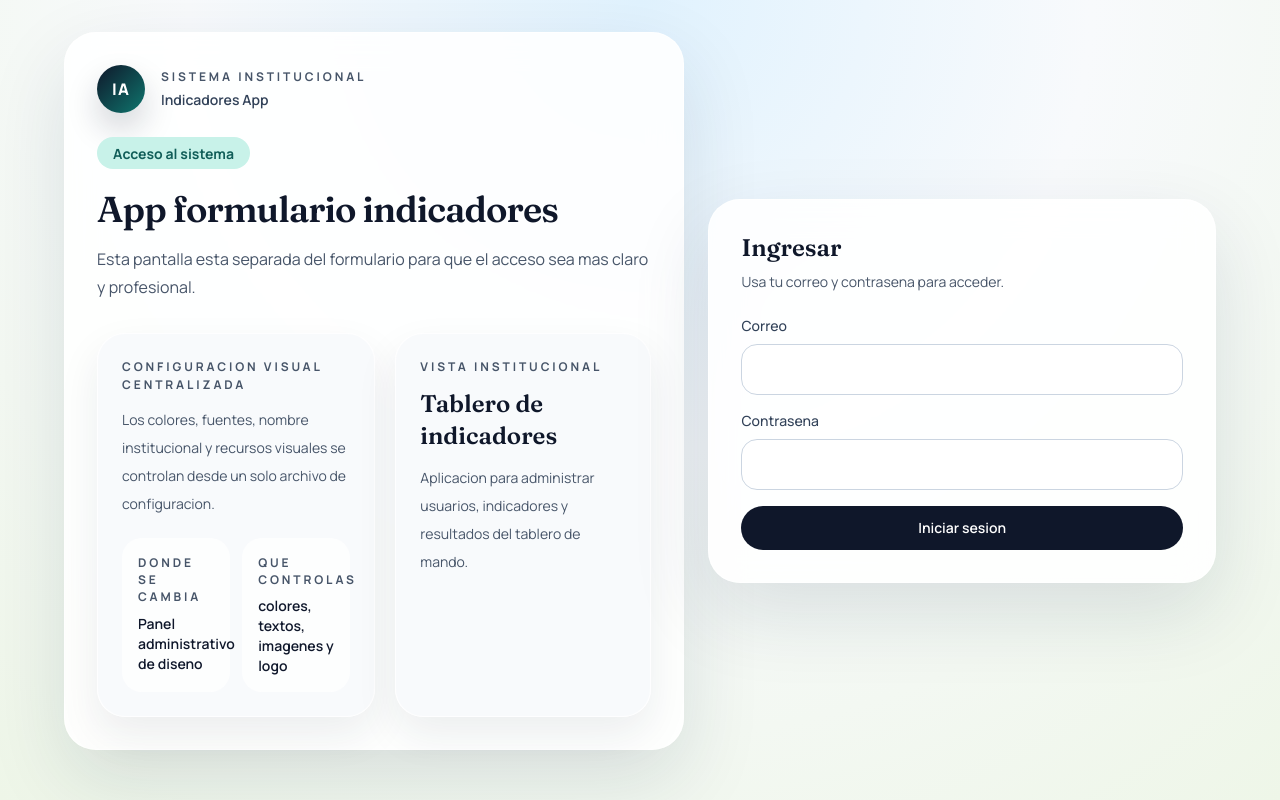
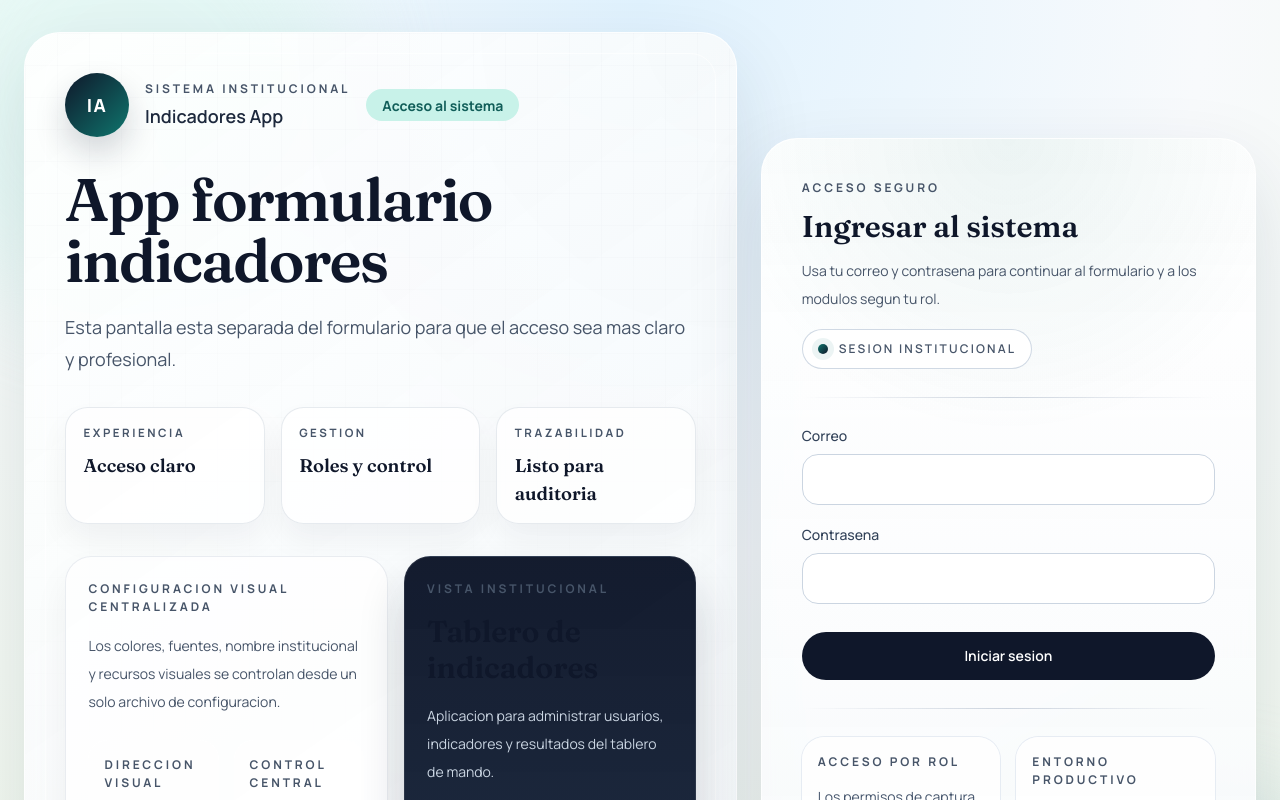
Before and after one commit to DataPlatform1/indicadores-app, a Next.js app: page /login in a window 1280 px wide. Shown: the top 800 px of the page. Built offline with nearby package versions, Linux system fonts and the light colour scheme; no server answers; the database is empty.

Commit message:
Redesign login experience with stronger visual hierarchy

```diff
--- a/src/app/globals.css
+++ b/src/app/globals.css
@@ -53,6 +53,8 @@ h4 {
   min-height: 100vh;
   background: var(--background);
   color: var(--foreground);
+  position: relative;
+  overflow: hidden;
 }
 
 .brand-panel {
@@ -168,3 +170,195 @@ h4 {
   background: var(--field-disabled);
   color: #64748b;
 }
+
+.login-shell::before,
+.login-shell::after {
+  content: "";
+  position: absolute;
+  border-radius: 9999px;
+  filter: blur(50px);
+  pointer-events: none;
+  opacity: 0.7;
+}
+
+.login-shell::before {
+  width: 28rem;
+  height: 28rem;
+  top: -8rem;
+  left: -6rem;
+  background: color-mix(in srgb, var(--brand-accent) 60%, #ffffff 40%);
+}
+
+.login-shell::after {
+  width: 24rem;
+  height: 24rem;
+  right: -7rem;
+  bottom: -5rem;
+  background: color-mix(in srgb, var(--brand-secondary) 24%, #ffffff 76%);
+}
+
+.login-grid {
+  position: relative;
+  z-index: 1;
+}
+
+.login-hero {
+  position: relative;
+  overflow: hidden;
+  background:
+    linear-gradient(145deg, rgba(255, 255, 255, 0.9), rgba(244, 248, 251, 0.84)),
+    radial-gradient(circle at top right, rgba(15, 118, 110, 0.1), transparent 42%);
+}
+
+.login-hero::after {
+  content: "";
+  position: absolute;
+  inset: 1.25rem;
+  border-radius: 1.6rem;
+  border: 1px solid rgba(255, 255, 255, 0.55);
+  pointer-events: none;
+}
+
+.login-hero-mesh {
+  position: absolute;
+  inset: 0;
+  background-image:
+    linear-gradient(rgba(15, 23, 42, 0.04) 1px, transparent 1px),
+    linear-gradient(90deg, rgba(15, 23, 42, 0.04) 1px, transparent 1px);
+  background-size: 32px 32px;
+  mask-image: linear-gradient(to bottom, rgba(0, 0, 0, 0.35), transparent 78%);
+  pointer-events: none;
+}
+
+.login-kicker-row {
+  display: flex;
+  flex-wrap: wrap;
+  align-items: center;
+  gap: 1rem;
+}
+
+.login-identity {
+  display: flex;
+  flex-wrap: wrap;
+  align-items: center;
+  gap: 1rem;
+}
+
+.login-stat-grid {
+  display: grid;
+  gap: 1rem;
+  grid-template-columns: repeat(3, minmax(0, 1fr));
+}
+
+.login-stat-card {
+  border-radius: 1.4rem;
+  border: 1px solid rgba(148, 163, 184, 0.22);
+  background: rgba(255, 255, 255, 0.75);
+  padding: 1rem 1.1rem;
+  box-shadow: 0 16px 30px rgba(15, 23, 42, 0.05);
+}
+
+.login-stat-label {
+  font-size: 0.72rem;
+  font-weight: 700;
+  letter-spacing: 0.22em;
+  text-transform: uppercase;
+  color: var(--muted-text);
+}
+
+.login-stat-value {
+  margin-top: 0.65rem;
+  font-family: var(--font-app-display), Georgia, "Times New Roman", serif;
+  font-size: 1.15rem;
+  font-weight: 600;
+  color: var(--foreground);
+}
+
+.login-feature-grid {
+  display: grid;
+  gap: 1rem;
+  grid-template-columns: minmax(0, 1.05fr) minmax(0, 0.95fr);
+}
+
+.login-feature-card {
+  border-radius: 1.65rem;
+  border: 1px solid rgba(148, 163, 184, 0.2);
+  background: rgba(255, 255, 255, 0.72);
+  padding: 1.4rem;
+  box-shadow: 0 18px 36px rgba(15, 23, 42, 0.05);
+}
+
+.login-feature-card.dark {
+  background:
+    linear-gradient(180deg, rgba(15, 23, 42, 0.98), rgba(19, 35, 59, 0.94));
+  border-color: rgba(255, 255, 255, 0.08);
+  color: #e2e8f0;
+  box-shadow: 0 28px 45px rgba(15, 23, 42, 0.18);
+}
+
+.login-mini-grid {
+  display: grid;
+  gap: 0.9rem;
+  grid-template-columns: repeat(2, minmax(0, 1fr));
+}
+
+.login-mini-card {
+  border-radius: 1.2rem;
+  background: rgba(255, 255, 255, 0.86);
+  padding: 1rem;
+  color: var(--foreground);
+}
+
+.login-card {
+  position: relative;
+  overflow: hidden;
+  background:
+    linear-gradient(180deg, rgba(255, 255, 255, 0.95), rgba(248, 250, 252, 0.9));
+}
+
+.login-card::before {
+  content: "";
+  position: absolute;
+  inset: 0;
+  background:
+    radial-gradient(circle at top, rgba(15, 118, 110, 0.08), transparent 34%),
+    linear-gradient(180deg, rgba(255, 255, 255, 0.16), transparent 40%);
+  pointer-events: none;
+}
+
+.login-card-inner {
+  position: relative;
+  z-index: 1;
+}
+
+.login-form-divider {
+  height: 1px;
+  width: 100%;
+  background: linear-gradient(90deg, transparent, rgba(148, 163, 184, 0.45), transparent);
+}
+
+.login-secure-note {
+  display: flex;
+  align-items: center;
+  gap: 0.65rem;
+  border-radius: 9999px;
+  border: 1px solid rgba(203, 213, 225, 0.9);
+  background: rgba(255, 255, 255, 0.92);
+  padding: 0.7rem 0.95rem;
+  color: var(--muted-text);
+}
+
+.login-secure-dot {
+  width: 0.65rem;
+  height: 0.65rem;
+  border-radius: 9999px;
+  background: linear-gradient(135deg, var(--brand-secondary), var(--brand-primary));
+  box-shadow: 0 0 0 6px rgba(15, 118, 110, 0.08);
+}
+
+@media (max-width: 1024px) {
+  .login-stat-grid,
+  .login-feature-grid {
+    grid-template-columns: 1fr;
+  }
+}
--- a/src/app/login/page.tsx
+++ b/src/app/login/page.tsx
@@ -238,88 +238,135 @@ export default function LoginPage() {
   }
 
   return (
-    <main className="brand-page px-4 py-8">
-      <div className="mx-auto grid min-h-[80vh] w-full max-w-6xl items-center gap-6 lg:grid-cols-[1.1fr_0.9fr]">
-        <section className="brand-panel rounded-[2rem] p-8">
-          <div className="flex flex-wrap items-center gap-4">
+    <main className="brand-page login-shell px-4 py-8 lg:px-6">
+      <div className="login-grid mx-auto grid min-h-[88vh] w-full max-w-7xl items-center gap-6 lg:grid-cols-[1.18fr_0.82fr]">
+        <section className="brand-panel login-hero rounded-[2.25rem] p-8 lg:p-10">
+          <div className="login-hero-mesh" />
+
+          <div className="relative z-10">
+            <div className="login-kicker-row">
+              <div className="login-identity">
                 {branding.assets.logoImageUrl ? (
                   <img
                     alt={`${branding.organizationName} logo`}
-                className="h-14 w-14 rounded-full object-cover shadow-[0_16px_32px_rgba(15,23,42,0.18)]"
+                    className="h-16 w-16 rounded-[1.4rem] object-cover shadow-[0_18px_38px_rgba(15,23,42,0.16)]"
                     src={branding.assets.logoImageUrl}
                   />
                 ) : (
-              <span className="brand-logo-mark">
+                  <span className="brand-logo-mark h-16 w-16 rounded-[1.4rem] text-lg">
                     {branding.assets.logoText || branding.shortName}
                   </span>
                 )}
                 <div className="space-y-1">
                   <p className="brand-kicker">{branding.appEyebrow}</p>
-              <p className="text-sm font-semibold text-slate-700">
+                  <p className="text-lg font-semibold text-slate-800">
                     {branding.organizationName}
                   </p>
                 </div>
               </div>
 
-          <p className="brand-badge mt-6">{branding.loginBadge}</p>
-          <h1 className="brand-title mt-5 max-w-3xl text-4xl font-semibold tracking-tight">
+              <span className="brand-badge">{branding.loginBadge}</span>
+            </div>
+
+            <div className="mt-8 max-w-4xl">
+              <h1 className="brand-title max-w-4xl text-5xl font-semibold leading-[1.02] tracking-[-0.03em] lg:text-6xl">
                 {branding.loginTitle}
               </h1>
-          <p className="brand-copy mt-4 max-w-2xl text-base leading-7">
+              <p className="brand-copy mt-5 max-w-2xl text-lg leading-8">
                 {branding.loginDescription}
               </p>
+            </div>
 
-          <div className="mt-8 grid gap-5 lg:grid-cols-[1fr_0.92fr]">
-            <div className="brand-panel-soft rounded-[1.75rem] p-6">
+            <div className="login-stat-grid mt-8">
+              <StatCard label="Experiencia" value="Acceso claro" />
+              <StatCard label="Gestion" value="Roles y control" />
+              <StatCard label="Trazabilidad" value="Listo para auditoria" />
+            </div>
+
+            <div className="login-feature-grid mt-8">
+              <div className="login-feature-card">
                 <p className="brand-kicker">{branding.loginSupportTitle}</p>
-              <p className="brand-copy mt-3 text-sm leading-7">
+                <p className="brand-copy mt-4 text-sm leading-7">
                   {branding.loginSupportText}
                 </p>
-              <div className="mt-5 grid gap-3 text-sm text-slate-700 md:grid-cols-2">
-                <div className="rounded-[1.25rem] bg-white/80 p-4">
-                  <p className="brand-kicker">Donde se cambia</p>
-                  <p className="mt-2 font-semibold text-slate-900">
-                    Panel administrativo de diseno
+
+                <div className="login-mini-grid mt-6">
+                  <div className="login-mini-card">
+                    <p className="brand-kicker">Direccion visual</p>
+                    <p className="mt-3 text-base font-semibold text-slate-900">
+                      Identidad institucional con mejor jerarquia y menos sensacion
+                      de plantilla.
                     </p>
                   </div>
-                <div className="rounded-[1.25rem] bg-white/80 p-4">
-                  <p className="brand-kicker">Que controlas</p>
-                  <p className="mt-2 font-semibold text-slate-900">
-                    colores, textos, imagenes y logo
+                  <div className="login-mini-card">
+                    <p className="brand-kicker">Control central</p>
+                    <p className="mt-3 text-base font-semibold text-slate-900">
+                      Textos, colores y recursos visuales se pueden administrar sin
+                      rehacer la app.
                     </p>
                   </div>
                 </div>
               </div>
 
               {branding.assets.loginImageUrl ? (
-              <div className="brand-panel-soft overflow-hidden rounded-[1.75rem] p-3">
+                <div className="login-feature-card overflow-hidden p-3">
                   <img
                     alt={`${branding.organizationName} portada`}
-                  className="h-full min-h-64 w-full rounded-[1.25rem] object-cover"
+                    className="h-full min-h-72 w-full rounded-[1.3rem] object-cover"
                     src={branding.assets.loginImageUrl}
                   />
                 </div>
               ) : (
-              <div className="brand-panel-soft rounded-[1.75rem] p-6">
-                <p className="brand-kicker">Vista institucional</p>
-                <h3 className="brand-title mt-3 text-2xl font-semibold">
+                <div className="login-feature-card dark">
+                  <p className="brand-kicker text-cyan-300">Vista institucional</p>
+                  <h3 className="brand-title mt-4 text-3xl font-semibold text-white">
                     {branding.appTitle}
                   </h3>
-                <p className="brand-copy mt-3 text-sm leading-7">
+                  <p className="mt-4 text-sm leading-7 text-slate-300">
                     {branding.appSummary}
                   </p>
+                  <div className="mt-6 flex flex-wrap gap-2">
+                    <span className="rounded-full bg-white/8 px-3 py-1 text-xs font-semibold uppercase tracking-[0.16em] text-slate-200">
+                      Next.js
+                    </span>
+                    <span className="rounded-full bg-white/8 px-3 py-1 text-xs font-semibold uppercase tracking-[0.16em] text-slate-200">
+                      Prisma
+                    </span>
+                    <span className="rounded-full bg-white/8 px-3 py-1 text-xs font-semibold uppercase tracking-[0.16em] text-slate-200">
+                      PostgreSQL
+                    </span>
+                  </div>
                 </div>
               )}
             </div>
+          </div>
         </section>
 
-        <section className="brand-panel rounded-[2rem] p-8">
-          <h2 className="brand-title text-2xl font-semibold">Ingresar</h2>
-          <p className="brand-copy mt-2 text-sm">
-            Usa tu correo y contrasena para acceder.
+        <section className="brand-panel login-card rounded-[2.25rem] p-8 lg:p-10">
+          <div className="login-card-inner">
+            <div className="flex flex-wrap items-start justify-between gap-4">
+              <div>
+                <p className="brand-kicker">Acceso seguro</p>
+                <h2 className="brand-title mt-3 text-3xl font-semibold">
+                  Ingresar al sistema
+                </h2>
+                <p className="brand-copy mt-3 max-w-md text-sm leading-7">
+                  Usa tu correo y contrasena para continuar al formulario y a los
+                  modulos segun tu rol.
                 </p>
+              </div>
 
-          <form className="mt-6 grid gap-4" onSubmit={handleLogin}>
+              <div className="login-secure-note">
+                <span className="login-secure-dot" />
+                <span className="text-xs font-semibold uppercase tracking-[0.18em]">
+                  Sesion institucional
+                </span>
+              </div>
+            </div>
+
+            <div className="login-form-divider my-7" />
+
+            <form className="grid gap-5" onSubmit={handleLogin}>
               <label className="grid gap-2 text-sm font-medium text-slate-700">
                 <span>Correo</span>
                 <input
@@ -353,19 +400,50 @@ export default function LoginPage() {
               </label>
 
               {loginError ? (
-              <p className="text-sm text-rose-600">{loginError}</p>
+                <div className="rounded-[1.2rem] border border-rose-200 bg-rose-50 px-4 py-3 text-sm text-rose-700">
+                  {loginError}
+                </div>
               ) : null}
 
               <button
-              className="brand-button-primary px-6 py-3 text-sm font-semibold disabled:cursor-not-allowed disabled:bg-slate-400"
+                className="brand-button-primary mt-2 px-6 py-3.5 text-sm font-semibold disabled:cursor-not-allowed disabled:bg-slate-400"
                 disabled={isLoggingIn}
                 type="submit"
               >
                 {isLoggingIn ? "Ingresando..." : "Iniciar sesion"}
               </button>
             </form>
+
+            <div className="login-form-divider my-7" />
+
+            <div className="grid gap-4 md:grid-cols-2">
+              <div className="rounded-[1.4rem] bg-white/80 p-4 ring-1 ring-slate-200/80">
+                <p className="brand-kicker">Acceso por rol</p>
+                <p className="mt-3 text-sm leading-7 text-slate-600">
+                  Los permisos de captura, historial y administracion cambian segun el
+                  perfil del usuario.
+                </p>
+              </div>
+              <div className="rounded-[1.4rem] bg-white/80 p-4 ring-1 ring-slate-200/80">
+                <p className="brand-kicker">Entorno productivo</p>
+                <p className="mt-3 text-sm leading-7 text-slate-600">
+                  La app opera sobre PostgreSQL y mantiene trazabilidad en los modulos
+                  administrativos.
+                </p>
+              </div>
+            </div>
+          </div>
         </section>
       </div>
     </main>
   );
 }
+
+function StatCard({ label, value }: { label: string; value: string }) {
+  return (
+    <div className="login-stat-card">
+      <p className="login-stat-label">{label}</p>
+      <p className="login-stat-value">{value}</p>
+    </div>
+  );
+}
```
Lines whose indentation alone changed are shown as unchanged.
